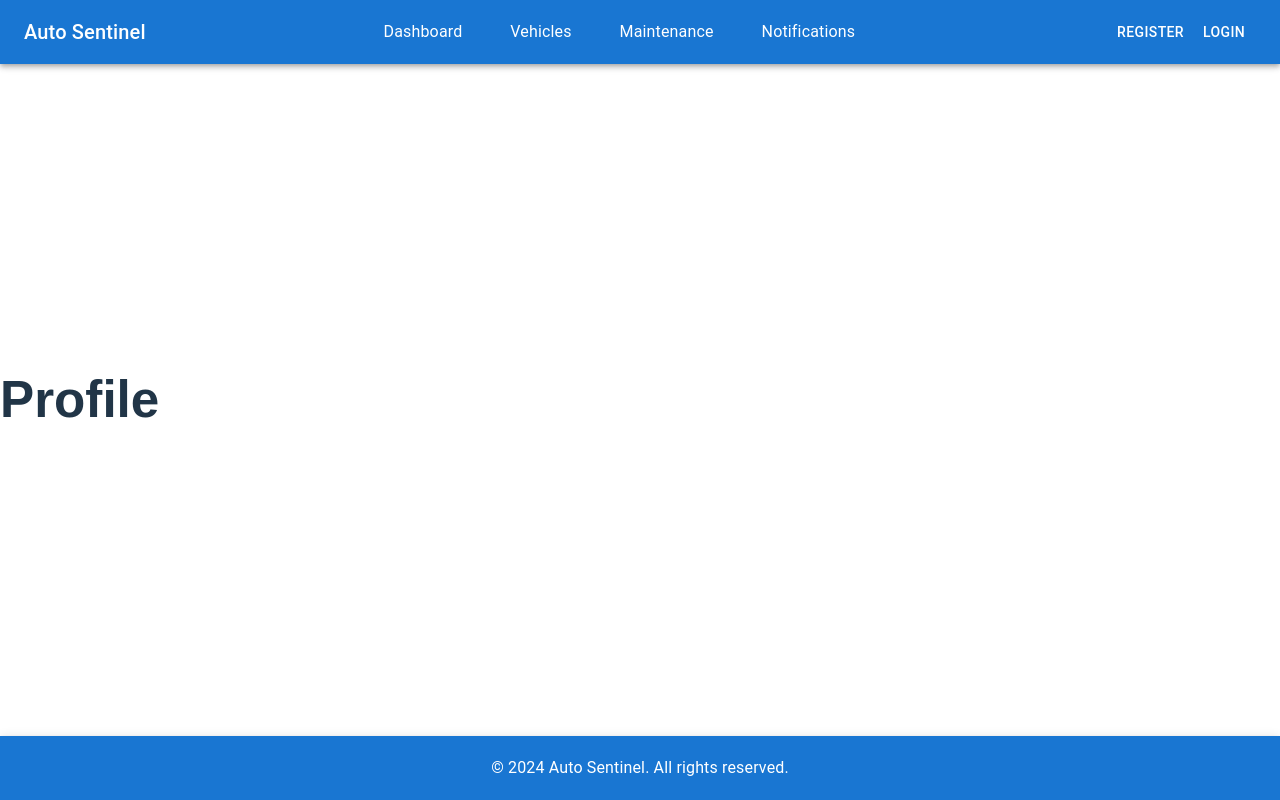
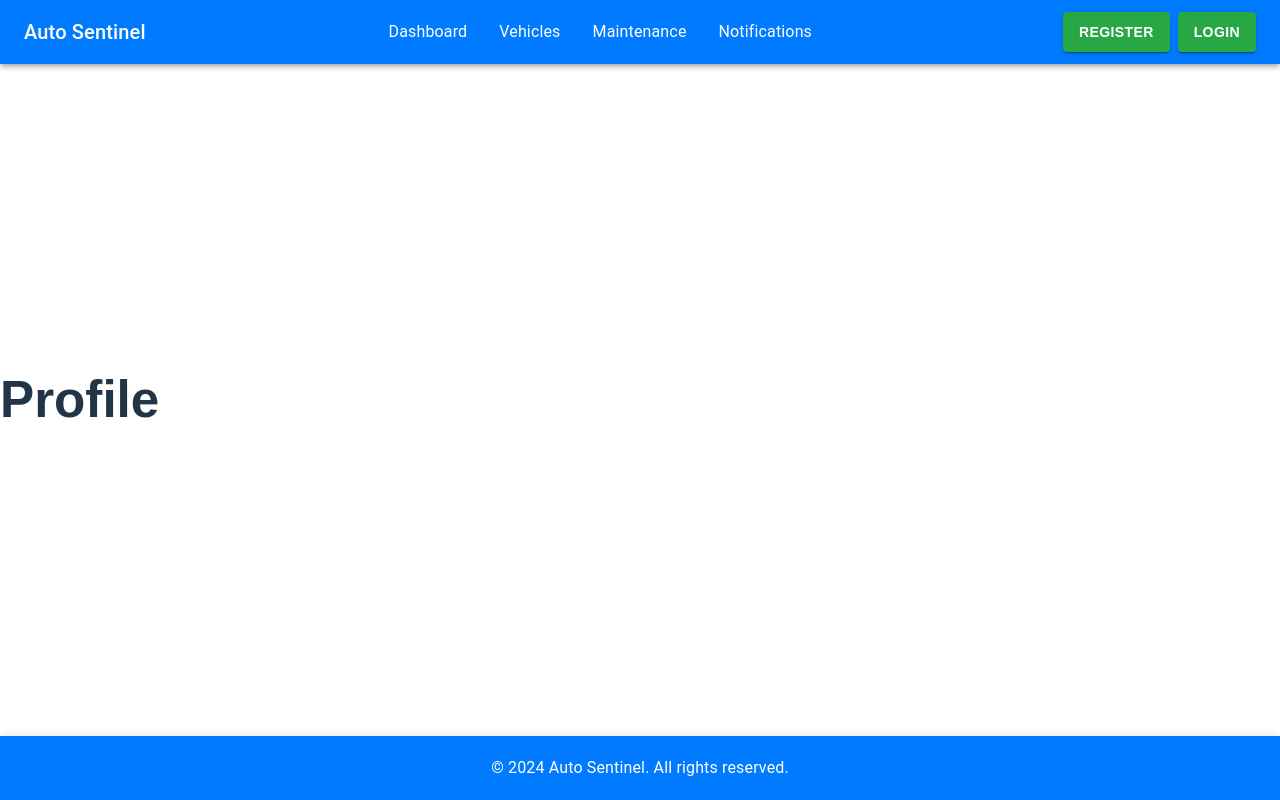
Before and after one commit to JordanBandur/auto-sentinel, a React (Vite) app in the folder frontend/: page /profile in a window 1280 px wide. Built offline with nearby package versions, Linux system fonts and the light colour scheme.

Commit message:
Update header and footer styling

```diff
--- a/frontend/src/assets/styles/components/_Footer.scss
+++ b/frontend/src/assets/styles/components/_Footer.scss
@@ -1,13 +1,14 @@
 @import '../base/variables';
 
-footer {
+.footer-app-bar {
+  color: $white;
+}
+
+.footer-toolbar {
   background-color: $primary-color;
+}
+
+.footer-text {
+  font-family: 'Poppins', sans-serif;
   color: $white;
-  padding: 1rem;
-  text-align: center;
-
-  p {
-    margin: 0;
-    font-family: 'Poppins', sans-serif;
-  }
 }
--- a/frontend/src/assets/styles/components/_Header.scss
+++ b/frontend/src/assets/styles/components/_Header.scss
@@ -1,8 +1,17 @@
 @import '../base/variables';
 
-header {
+.header-app-bar {
+  color: $white;
+}
+
+.header-toolbar {
   background-color: $primary-color;
+}
+
+.header-title {
+  font-family: 'Poppins', sans-serif;
   color: $white;
+}
 
 .nav-link {
   color: $white;
@@ -11,7 +20,7 @@ header {
   font-family: 'Poppins', sans-serif;
 
   &:hover {
-      color: $primary-light-color;
+    color: $secondary-light-color;
   }
 
   &.active-link {
@@ -24,9 +33,28 @@ header {
   margin-left: 1rem;
   font-family: 'Poppins', sans-serif;
   font-weight: bold;
+  color: $white;
 }
 
 .menu-icon {
   color: $white;
 }
+
+.MuiBox-root {
+
+  .register-button,
+  .login-button {
+    margin-left: 0.5rem;
+    font-family: 'Poppins', sans-serif;
+    font-weight: bold;
+    color: $white;
+    background-color: $accent-color;
+    border-radius: 4px;
+    padding: 0.5rem 1rem;
+    transition: background-color 0.3s;
+
+    &:hover {
+      background-color: $accent-dark-color;
     }
+  }
+}
--- a/frontend/src/components/_Footer.jsx
+++ b/frontend/src/components/_Footer.jsx
@@ -6,10 +6,10 @@ import '../assets/styles/components/_Footer.scss';
 
 const Footer = () => {
   return (
-    <AppBar position="static" color="primary" sx={{ top: 'auto', bottom: 0, width: '100%' }}>
-      <Toolbar>
+    <AppBar position="static" className="footer-app-bar">
+      <Toolbar className="footer-toolbar">
         <Box sx={{ flexGrow: 1, textAlign: 'center' }}>
-          <Typography variant="body1" color="inherit">
+          <Typography variant="body1" className="footer-text">
             &copy; 2024 Auto Sentinel. All rights reserved.
           </Typography>
         </Box>
--- a/frontend/src/components/_Header.jsx
+++ b/frontend/src/components/_Header.jsx
@@ -68,10 +68,10 @@ const Header = () => {
   );
 
   return (
-    <AppBar position="static">
-      <Toolbar>
+    <AppBar position="static" className="header-app-bar">
+      <Toolbar className="header-toolbar">
         <Box sx={{ flexGrow: 1, display: 'flex', justifyContent: 'space-between', alignItems: 'center' }}>
-          <Typography variant="h6">
+          <Typography variant="h6" className="header-title">
             Auto Sentinel
           </Typography>
           <Hidden smDown>
@@ -91,17 +91,17 @@ const Header = () => {
                 </ListItem>
               </List>
             </Box>
-            <Box>
+            <Box sx={{ display: 'flex' }}>
               {isAuthenticated ? (
-                <Button color="inherit" onClick={handleLogout}>
+                <Button className="auth-button" onClick={handleLogout}>
                   Logout
                 </Button>
               ) : (
                 <>
-                  <Button color="inherit" component={Link} to="/register">
+                  <Button variant="contained" className="register-button" component={Link} to="/register">
                     Register
                   </Button>
-                  <Button color="inherit" component={Link} to="/login">
+                  <Button variant="contained" className="login-button" component={Link} to="/login">
                     Login
                   </Button>
                 </>
```
Lines whose indentation alone changed are shown as unchanged.
